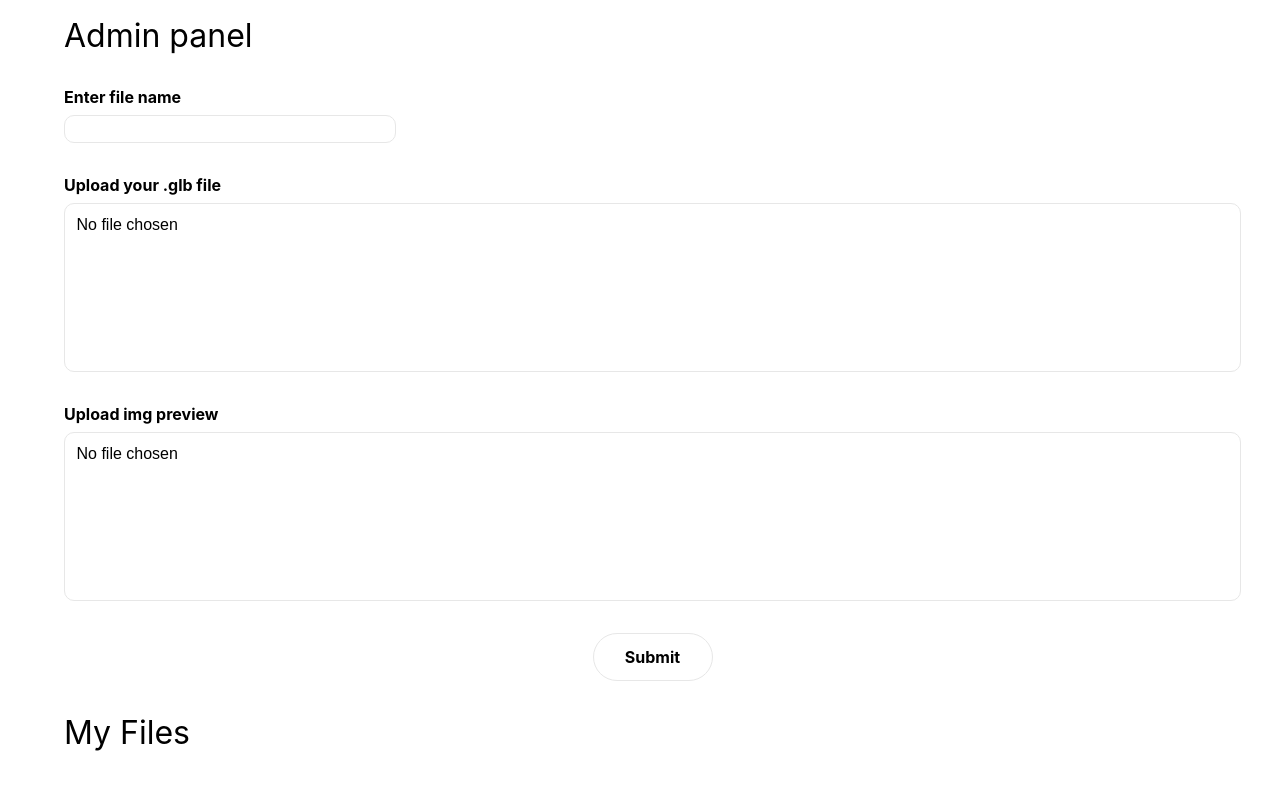
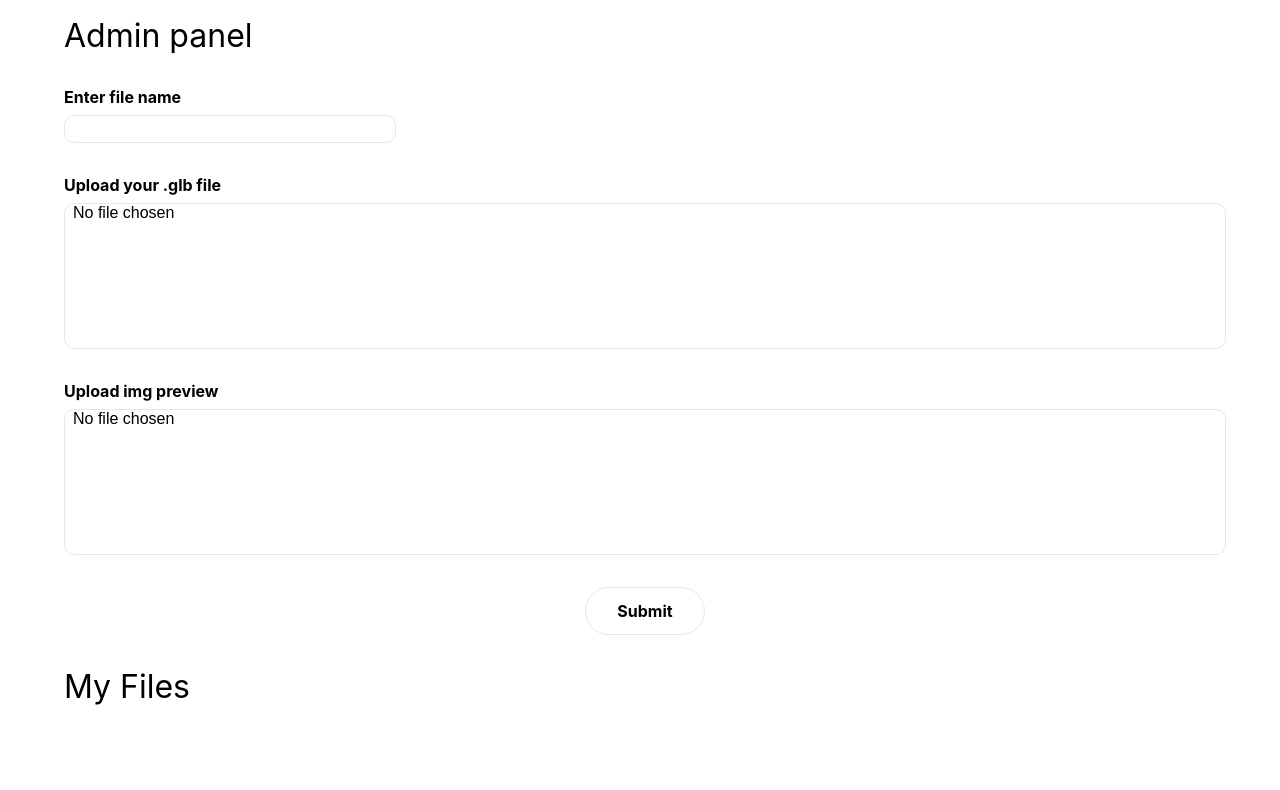
Before and after one commit to Rachelforce/client, a React (Create React App) app: page / in a window 1280 px wide. Shown: the top 790 px of the page. Built offline with nearby package versions, Linux system fonts and the light colour scheme; no server answers.

Commit message:
Update style.css

```diff
--- a/src/components/FileUploader/style.css
+++ b/src/components/FileUploader/style.css
@@ -39,7 +39,7 @@ input::file-selector-button {
 }
 .files input[type=file] {
     font-size: 2vh;
-    padding: 1%;
+
     width: 100%;
 }
 
```
